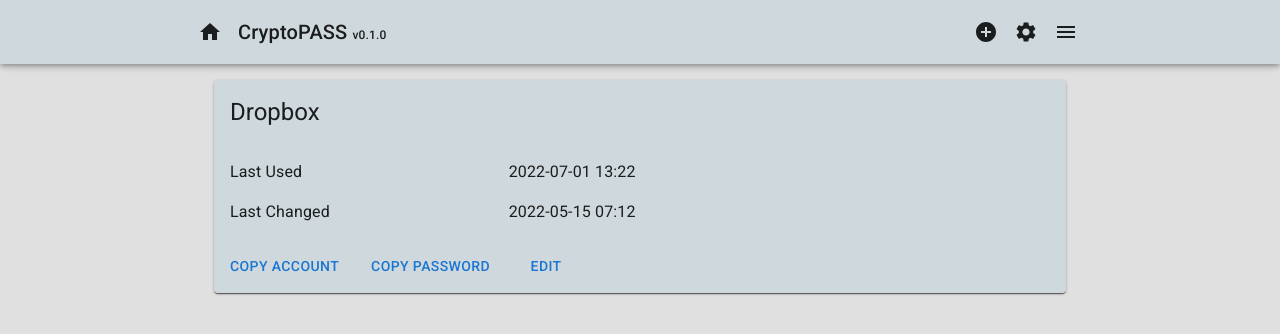
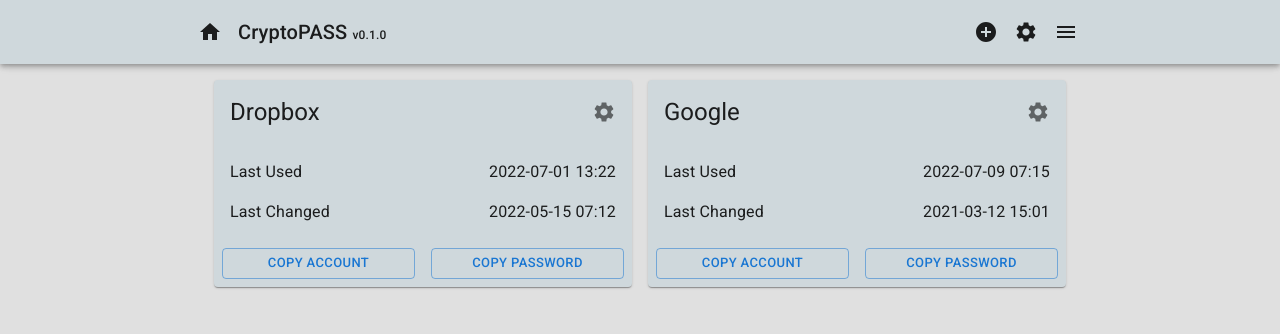
Before and after one commit to openXapps/web-apps-cryptopass, a React (Create React App) app: page / in a window 1280 px wide. Shown: the top 334 px of the page. Built offline with nearby package versions, Linux system fonts and the light colour scheme.

Commit message:
Development progress

```diff
--- /dev/null
+++ b/src/components/PasswordCard.jsx
@@ -0,0 +1,47 @@
+import Grid from '@mui/material/Grid';
+import Stack from '@mui/material/Stack';
+import Divider from '@mui/material/Divider';
+import Typography from '@mui/material/Typography';
+import Button from '@mui/material/Button';
+import IconButton from '@mui/material/IconButton';
+import Card from '@mui/material/Card';
+import CardHeader from '@mui/material/CardHeader';
+import CardContent from '@mui/material/CardContent';
+import CardActions from '@mui/material/CardActions';
+import SettingsIcon from '@mui/icons-material/Settings';
+
+function PasswordCard(props) {
+  return (
+    <Grid item xs={12} sm={6}>
+      <Card>
+        <CardHeader
+          title={props.passwordTitle}
+          action={<IconButton><SettingsIcon /></IconButton>}
+        />
+        <CardContent>
+          <Typography></Typography>
+          <Grid container spacing={2}>
+            <Grid item xs={5}><Typography>Last Used</Typography></Grid>
+            <Grid item xs={7}><Typography textAlign="right">{props.lastUsed}</Typography></Grid>
+            <Grid item xs={5}><Typography>Last Changed</Typography></Grid>
+            <Grid item xs={7}><Typography textAlign="right">{props.lastChanged}</Typography></Grid>
+          </Grid>
+        </CardContent>
+        <CardActions>
+          <Stack
+            spacing={2}
+            direction="row"
+            justifyContent="space-between"
+            // divider={<Divider orientation="vertical" flexItem />}
+            sx={{ width: 1 }}
+          >
+            <Button size="small" fullWidth variant="outlined">Copy Account</Button>
+            <Button size="small" fullWidth variant="outlined">Copy Password</Button>
+          </Stack>
+        </CardActions>
+      </Card>
+    </Grid>
+  );
+}
+
+export default PasswordCard;
--- a/src/config/DefaultAppData.js
+++ b/src/config/DefaultAppData.js
@@ -52,7 +52,7 @@
       {
         categoryId: '017cf222-887b-11e9-bc42-526af7764f64',
         passwordId: '017cf222-887b-11e9-bc42-526af7764f65',
-        passwordName: 'Sample (use pass123 to unlock)',
+        passwordTitle: 'Sample (use pass123 to unlock)',
         accountCipher: 'U2FsdGVkX198GbGg850GTkUP1MnEDLlwKRX7u5wQJO/KrvI0DPeSk3mWHoGBWC7u',
         passwordCipher: 'U2FsdGVkX1+safNjGmVaUpxPcZkGRZFJj92Cuo/1llrycOdNK8iWWzpptoIVvxu2',
         favourite: true,
--- a/src/routes/Home.jsx
+++ b/src/routes/Home.jsx
@@ -1,40 +1,33 @@
 import Container from '@mui/material/Container';
 import Grid from '@mui/material/Grid';
 import Toolbar from '@mui/material/Toolbar';
-import Paper from '@mui/material/Paper';
-import Stack from '@mui/material/Stack';
-import Typography from '@mui/material/Typography';
-import Button from '@mui/material/Button';
-import Card from '@mui/material/Card';
-import CardHeader from '@mui/material/CardHeader';
-import CardContent from '@mui/material/CardContent';
-import CardActions from '@mui/material/CardActions';
+// import Box from '@mui/material/Box';
+// import Stack from '@mui/material/Stack';
+// import Typography from '@mui/material/Typography';
+// import Button from '@mui/material/Button';
+// import Card from '@mui/material/Card';
+// import CardHeader from '@mui/material/CardHeader';
+// import CardContent from '@mui/material/CardContent';
+// import CardActions from '@mui/material/CardActions';
+
+import PasswordCard from '../components/PasswordCard';
 
 function Home() {
   return (
     <Container maxWidth="md">
       <Toolbar disableGutters />
-      <Paper sx={{ mt: 2 }}>
-        <Card>
-          <CardHeader title="Dropbox" />
-          <CardContent>
-            <Typography></Typography>
-            <Grid container spacing={2}>
-              <Grid item xs={4}><Typography>Last Used</Typography></Grid>
-              <Grid item xs={8}><Typography>2022-07-01 13:22</Typography></Grid>
-              <Grid item xs={4}><Typography>Last Changed</Typography></Grid>
-              <Grid item xs={8}><Typography>2022-05-15 07:12</Typography></Grid>
-            </Grid>
-          </CardContent>
-          <CardActions>
-            <Stack spacing={2} direction="row">
-              <Button>Copy Account</Button>
-              <Button>Copy Password</Button>
-              <Button>Edit</Button>
-            </Stack>
-          </CardActions>
-        </Card>
-      </Paper>
+      <Grid container spacing={2} sx={{ mt: 0 }}>
+        <PasswordCard
+          passwordTitle="Dropbox"
+          lastUsed="2022-07-01 13:22"
+          lastChanged="2022-05-15 07:12"
+        />
+        <PasswordCard
+          passwordTitle="Google"
+          lastUsed="2022-07-09 07:15"
+          lastChanged="2021-03-12 15:01"
+        />
+      </Grid>
     </Container>
   );
 }
```
